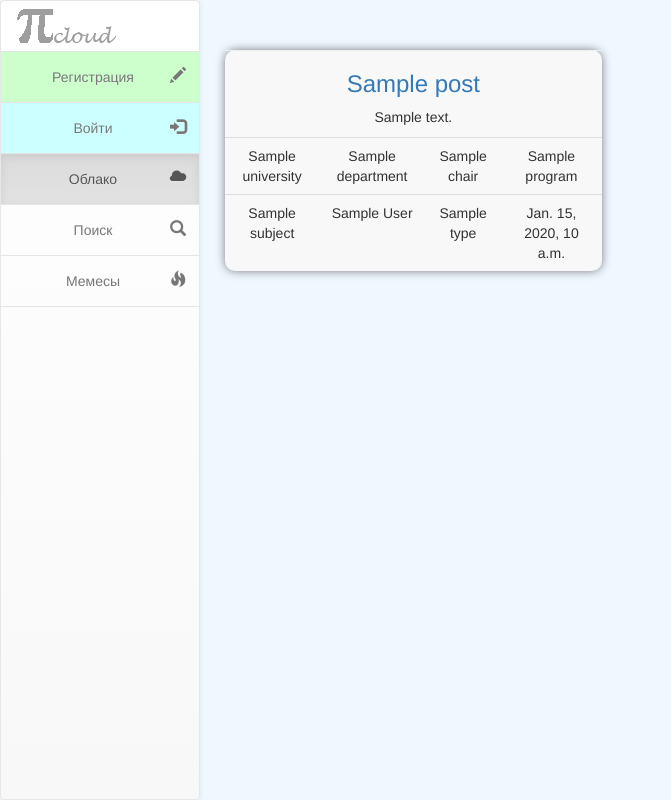
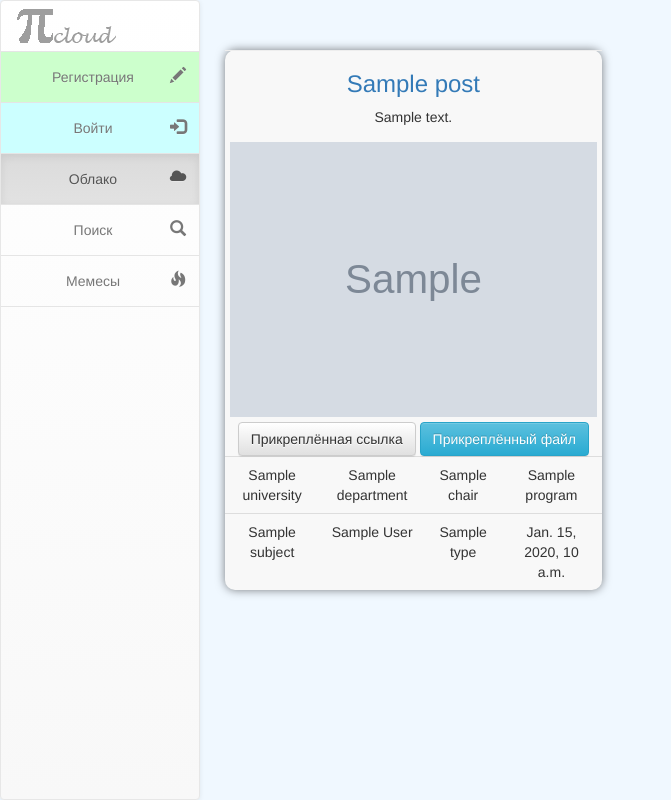
Before and after one commit to picloud-pw/picloud, a Django app: template cloud/templates/cloud/post_list.html in a window 1280 px wide; the page is wider, and only the part inside the window is pictured. Shown: that part, without its empty margins (0-671 px from the left). Run offline with Django 3.2, Linux system fonts and the light colour scheme; the template is opened without the code that fills it: most values are stand-ins (such as "Sample title", 1, 10 or a date in 2020); grey boxes marked "Sample" are stand-in pictures; some libraries are stand-ins or nearby versions.

Commit message:
Добавлено отображение прикрепленных ресурсов к посту

```diff
--- a/cloud/templates/cloud/post_list.html
+++ b/cloud/templates/cloud/post_list.html
@@ -19,6 +19,15 @@
                         <a href="{% url 'post_detail' pk=post.pk %}"> {{ post.title }} </a>
                     </h3>
                     <p>{{ post.text }}</p>
+                        {% if post.image %}
+                            <img src="{{ post.image.url }}" class="post-image">
+                        {% endif %}
+                        {% if post.link %}
+                           <a href="{{ post.link }}"><div class="btn btn-default">Прикреплённая ссылка</div></a>
+                        {% endif %}
+                        {% if post.file %}
+                            <a href="{{ post.file.url }}"><div class="btn btn-info">Прикреплённый файл</div></a>
+                        {% endif %}
                     <table class="table">
                         <tr>
                             <td>{{ post.subject.program.chair.department.university.short_title}}</td>
```
Also changed, not shown: db.sqlite3.
